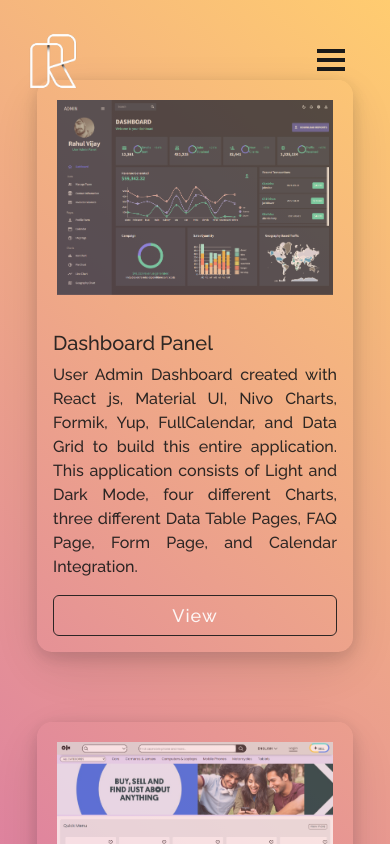
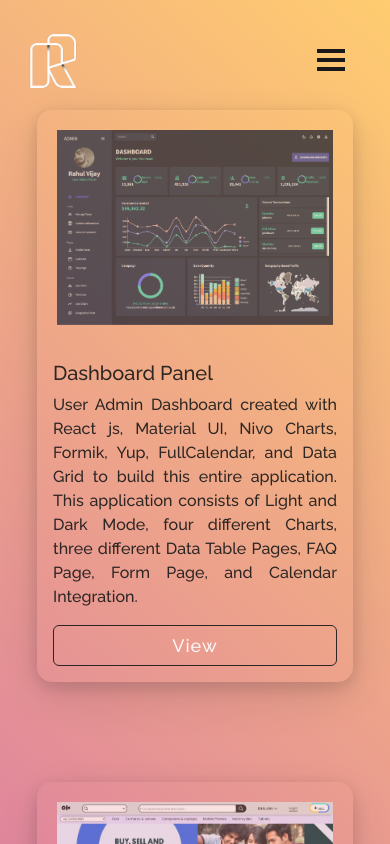
Before and after one commit to rahulvijay81/portfolio, a React (Create React App) app: page /project in a window 390 px wide. Shown: the top 844 px of the page. Built offline with nearby package versions, Linux system fonts and the light colour scheme; a web font is replaced by a local one.

Commit message:
projects card style error fix

```diff
--- a/src/pages/style.css
+++ b/src/pages/style.css
@@ -356,7 +356,6 @@
 .project-section {
   position: relative !important;
   padding-top: 10px !important;
-  background-image: var(--section-background-color) !important;
 }
 .project-card {
   padding-top: 20px;
@@ -413,6 +412,12 @@
   box-shadow: none !important;
 }
 
+@media (max-width: 767px) {
+  .project-card{
+    padding-top: 50px !important;
+  }
+}
+
 /* Contactpage Style */
 .contactbackground {
   width: 100%;
```
